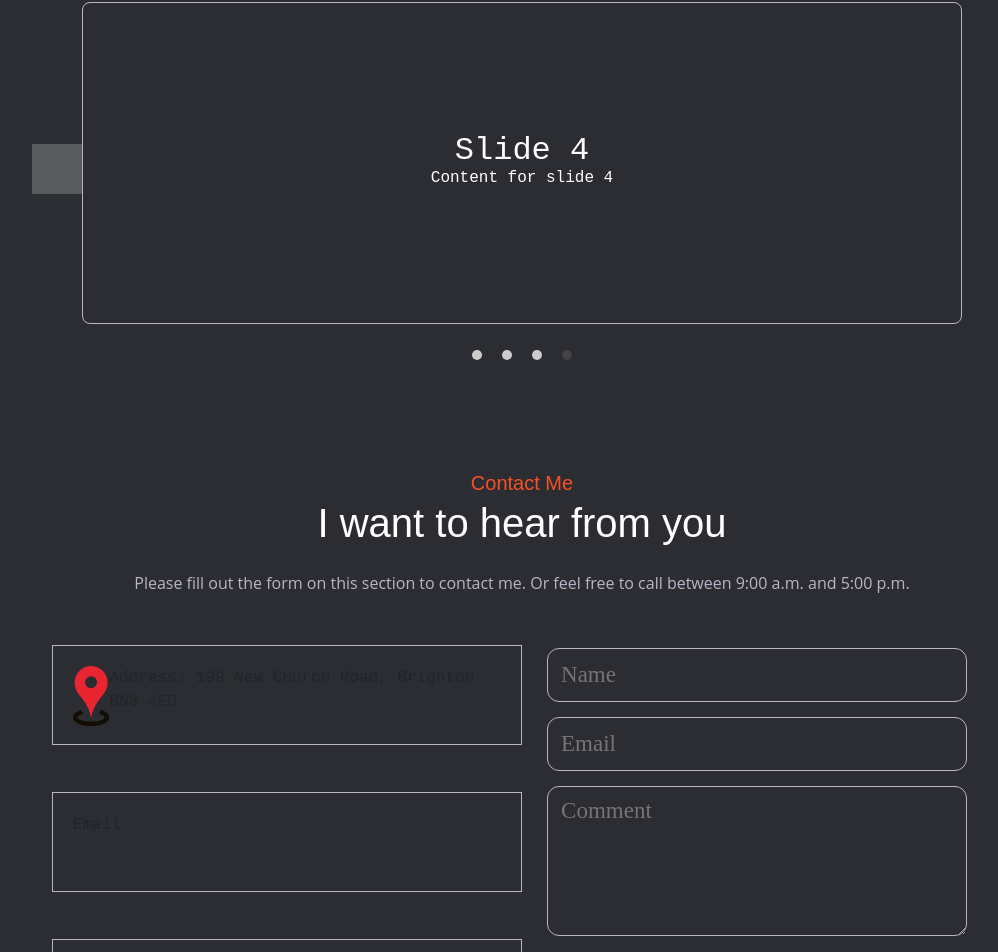
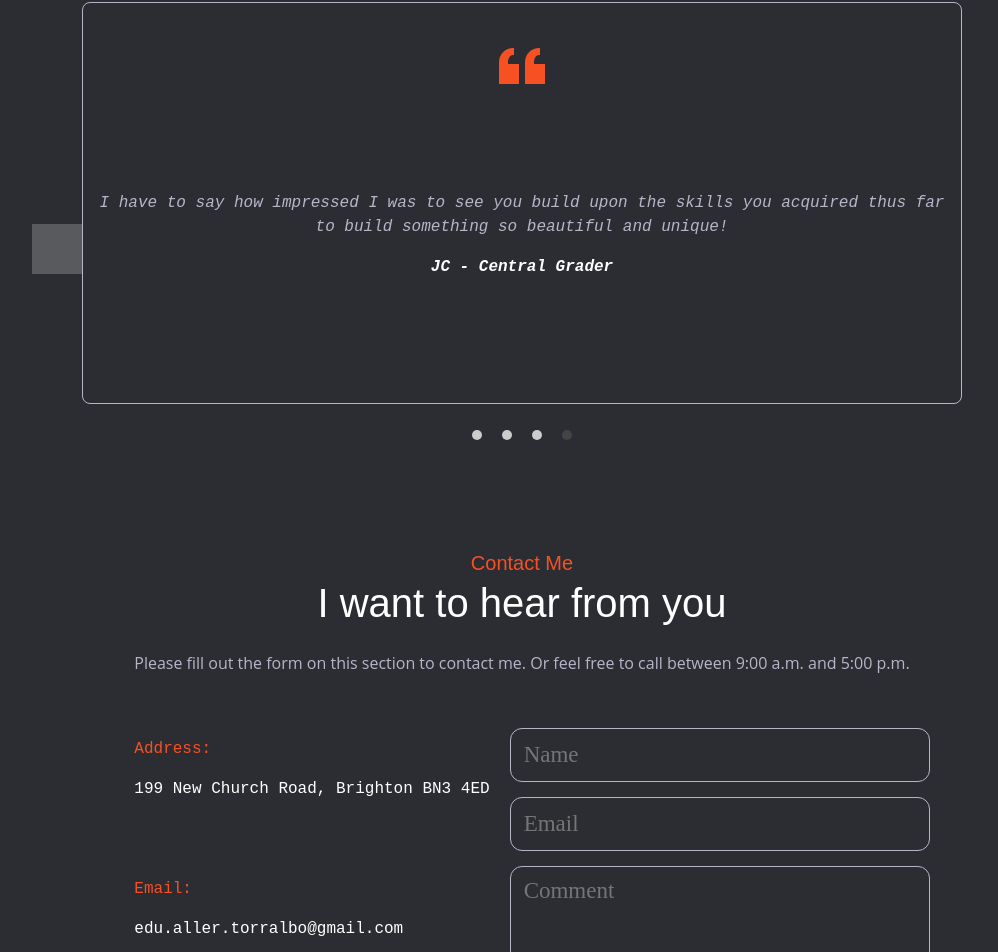
Before and after one commit to EduOceans/eduardo-aller-portfolio, a React (Vite) app: page / in a window 1280 px wide. Shown: the part 3650-4602 px from the top of the page, without its empty margins (118-1116 px from the left). Built offline with nearby package versions, Linux system fonts and the light colour scheme; grey boxes are pictures that could not be loaded; a web font is replaced by a local one.

Commit message:
adding files

```diff
--- a/src/components/contact/Contact.css
+++ b/src/components/contact/Contact.css
@@ -15,6 +15,16 @@ form { max-width:420px; margin:50px auto; }
 
 .contact-box {
     display: flex;
+    flex-direction: column;
+}
+
+.cont-title {
+  color: #f75023;
+}
+
+.cont {
+  color: white;
+
 }
 
 .location-icon {
@@ -27,7 +37,6 @@ form { max-width:420px; margin:50px auto; }
 
 .contact-box {
     height: 100px;
-    border:0.5px solid #b9b5c9;
     padding: 20px;
     margin-top: 10%;
 }
--- a/src/components/contact/Contact.jsx
+++ b/src/components/contact/Contact.jsx
@@ -9,11 +9,17 @@ function Contact() {
     <div className='form-container'>
         <div className='contact-details'>
             <div className='contact-box'>
-                <img src='src/assets/location-icon.png' className='location-icon' alt='location'></img>
-                Address: 199 New Church Road, Brighton BN3 4ED
+                <p className='cont-title'>Address:</p>
+                <p className='cont'>199 New Church Road, Brighton BN3 4ED</p>
             </div>
-            <div className='contact-box'>Email</div>
-            <div className='contact-box'>Phone number</div>
+            <div className='contact-box'>
+                <p className='cont-title'>Email:</p>
+                <p className='cont'> edu.aller.torralbo@gmail.com</p>
+                </div>
+            <div className='contact-box'>
+                <p className='cont-title'>Phone number:</p>
+                <p className='cont'>+447858011764</p>
+                </div>
         </div>
         <form>
             <input name="name" type="text" class="feedback-input" placeholder="Name" />
--- a/src/components/testimonials/Testimonials.css
+++ b/src/components/testimonials/Testimonials.css
@@ -99,7 +99,6 @@
 #slides .inner {
     transition: margin-left 800ms cubic-bezier(0.700, 0.000, 0.175, 1.000);
     width: 400%;
-    line-height: 0;
     height: 300px;
 }
 
@@ -109,8 +108,13 @@
     display: flex;
     justify-content: center;
     align-items: center;
+    font-style: italic;
     height: 100%;
-    color: #ffffff;
+    color: #b9b5c9;
+}
+
+.quote-sign {
+    margin-top: 30px;
 }
 
 #slides .slide_1 {
--- a/src/components/testimonials/Testimonials.jsx
+++ b/src/components/testimonials/Testimonials.jsx
@@ -13,29 +13,34 @@ export function Testimonials () {
                 <input type="radio" name="slider" id="slide4" checked></input>
                 <div id="slides">
                     <div id="overflow">
+                    <img src="src/assets/quote.png" className="quote-sign"></img>
                         <div className="inner">
                             <div className="slide slide_1">
                                 <div className="slide-content">
-                                    <h2>Slide 1</h2>
-                                    <p>Content for slide 1</p>
+                                    <p>I wanted to take a moment to acknowledge your outstanding work so far. your dedication to excellence is evident in your work.
+                                    </p>
+                                    <p className="quote-name">JC - Central Grader</p>
                                 </div>
                             </div>
                             <div className="slide slide_2">
                                 <div className="slide-content">
-                                    <h2>Slide 2</h2>
-                                    <p>Content for slide 2</p>
+                                    <p>You have done a fantastic job and should be proud of your work Eduardo! Keep up the awesome job!
+                                    </p>
+                                    <p className="quote-name">Chris Baird - Central Grader</p>
                                 </div>
                             </div>
                             <div className="slide slide_3">
                                 <div className="slide-content">
-                                    <h2>Slide 3</h2>
-                                    <p>Content for slide 3</p>
+                                    <p>I'm truly impressed, Eduardo, by how you've built upon your skills to create something so unique and visually appealing. Your clean coding practices and the deployment of a comprehensive repository are commendable achievements. Keep up the great work and maintain this exceptional momentum!
+                                    </p>
+                                    <p className="quote-name">Kayvon Kazemini - Central Grader</p>
                                 </div>
                             </div>
                             <div className="slide slide_4">
                                 <div className="slide-content">
-                                    <h2>Slide 4</h2>
-                                    <p>Content for slide 4</p>
+                                    <p>I have to say how impressed I was to see you build upon the skills you acquired thus far to build something so beautiful and unique!
+                                    </p>
+                                    <p className="quote-name">JC - Central Grader</p>
                                 </div>
                             </div>
                         </div>
```
Also changed, not shown: 1 other file (tests, documents, lock files or other folders).
